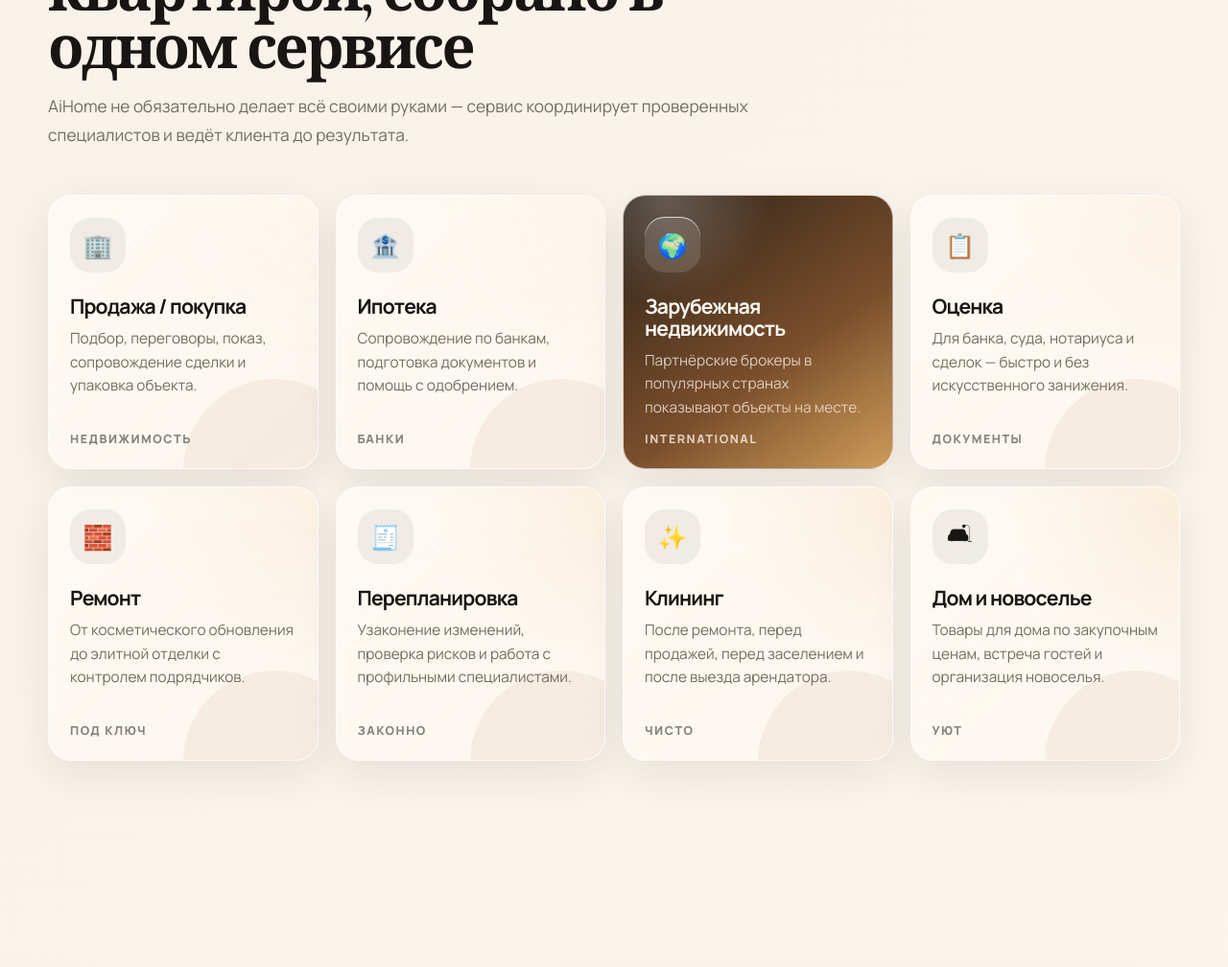
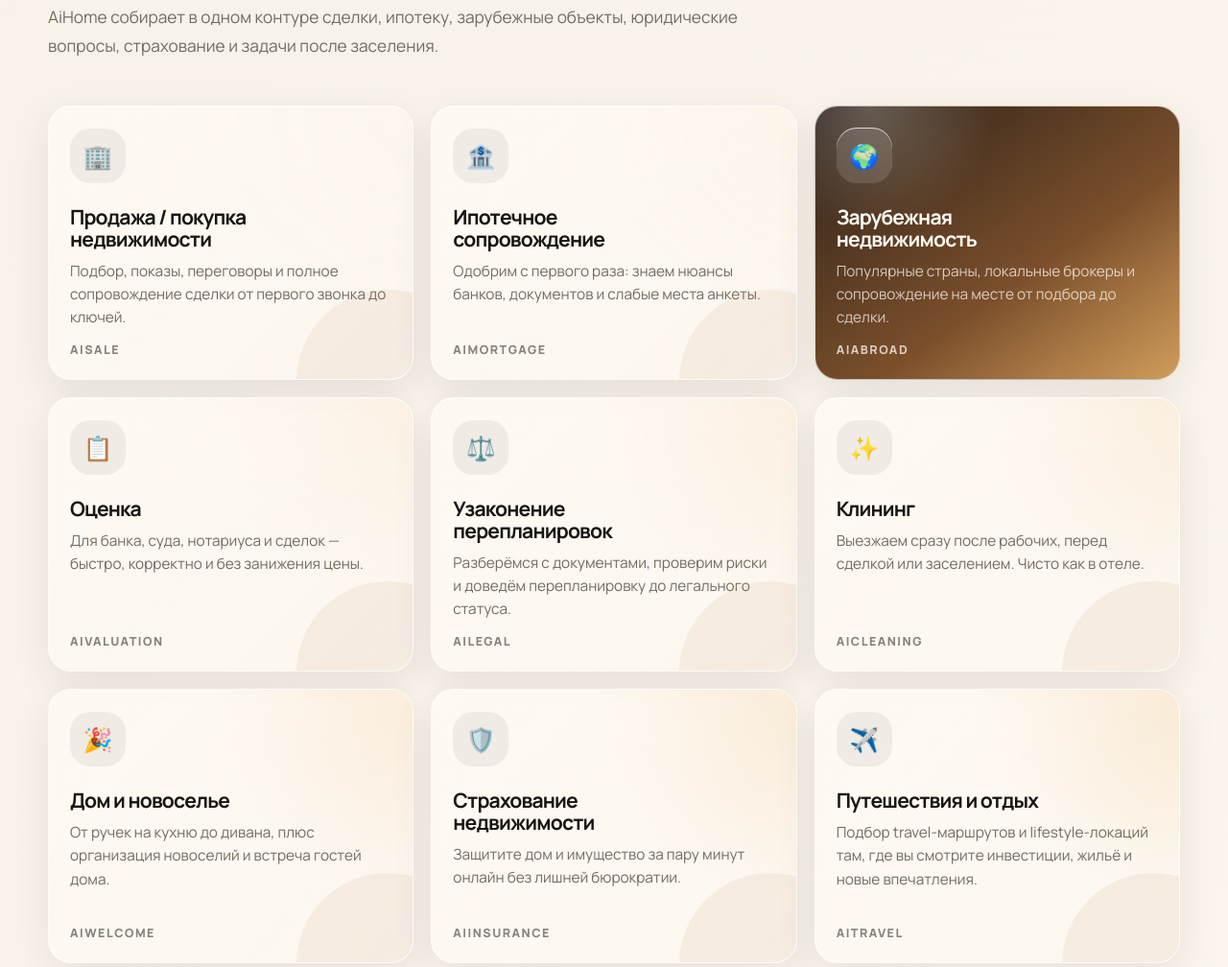
Before and after one commit to rsaltn/temp, a plain HTML site: page index.html in a window 1280 px wide. Shown: the part 1536-2544 px from the top of the page at 96% size. Drawn offline with nearby package versions, Linux system fonts and the light colour scheme.

Commit message:
Update AiHome site for 9 service directions

```diff
--- a/index.html
+++ b/index.html
@@ -3,7 +3,7 @@
 <head>
   <meta charset="UTF-8" />
   <meta name="viewport" content="width=device-width, initial-scale=1.0" />
-  <meta name="description" content="AiHome — один контакт для покупки, продажи, ипотеки, ремонта, оценки, перепланировки, клининга, товаров для дома и новоселья." />
+  <meta name="description" content="AiHome — один контакт для продажи, ипотеки, зарубежной недвижимости, оценки, юридического сопровождения, клининга, новоселья, страхования и отдыха." />
   <title>AiHome Group — весь квартирный вопрос через один контакт</title>
   <link rel="stylesheet" href="styles.css" />
 </head>
@@ -49,11 +49,11 @@
           <div class="hero-logo-chip" aria-label="AiHome Group Aigerim Ruslan">
             <img src="assets/aihome-logo-wide.png" alt="AiHome Group Aigerim Ruslan" />
           </div>
-          <h1>Хватит искать 10 разных компаний.</h1>
+          <h1>Хватит искать 9 разных специалистов.</h1>
           <p class="hero-lead">
             Один контакт — и весь ваш квартирный вопрос решает <strong>AiHome</strong>:
-            покупка, продажа, ипотека, оценка, ремонт, перепланировка, клининг,
-            товары для дома и организация новоселья.
+            продажа, ипотека, зарубежная недвижимость, оценка, юридическое сопровождение,
+            клининг, новоселье, страхование и отдых.
           </p>
           <div class="hero-actions">
             <a class="btn btn-primary magnetic" href="#contacts">Оставить заявку</a>
@@ -61,7 +61,7 @@
           </div>
           <div class="trust-strip" aria-label="Ключевые преимущества">
             <span>1 координатор</span>
-            <span>8 направлений</span>
+            <span>9 направлений</span>
             <span>Партнёры в РК и за рубежом</span>
           </div>
         </div>
@@ -81,10 +81,10 @@
                 </div>
               </div>
               <div class="task-card">
-                <span class="task-icon">🛠</span>
+                <span class="task-icon">🛡</span>
                 <div>
-                  <strong>Ремонт и клининг</strong>
-                  <small>Подрядчики под контролем</small>
+                  <strong>Страхование и клининг</strong>
+                  <small>Защита объекта + подготовка к заселению</small>
                 </div>
               </div>
               <div class="task-card">
@@ -121,7 +121,7 @@
           </div>
 
           <div class="orbit-badge badge-1">Ипотека</div>
-          <div class="orbit-badge badge-2">Ремонт</div>
+          <div class="orbit-badge badge-2">Страхование</div>
           <div class="orbit-badge badge-3">Клининг</div>
         </div>
       </div>
@@ -130,59 +130,65 @@
     <section class="services section-pad" id="services">
       <div class="container">
         <div class="section-head reveal">
-          <span class="section-kicker">8 направлений</span>
+          <span class="section-kicker">9 направлений</span>
           <h2>Всё, что связано с квартирой, собрано в одном сервисе</h2>
-          <p>AiHome не обязательно делает всё своими руками — сервис координирует проверенных специалистов и ведёт клиента до результата.</p>
+          <p>AiHome собирает в одном контуре сделки, ипотеку, зарубежные объекты, юридические вопросы, страхование и задачи после заселения.</p>
         </div>
 
         <div class="service-grid">
           <article class="service-card reveal tilt" style="--i: 1">
             <div class="icon-shell">🏢</div>
-            <h3>Продажа / покупка</h3>
-            <p>Подбор, переговоры, показ, сопровождение сделки и упаковка объекта.</p>
-            <span>Недвижимость</span>
+            <h3>Продажа / покупка недвижимости</h3>
+            <p>Подбор, показы, переговоры и полное сопровождение сделки от первого звонка до ключей.</p>
+            <span>AiSale</span>
           </article>
           <article class="service-card reveal tilt" style="--i: 2">
             <div class="icon-shell">🏦</div>
-            <h3>Ипотека</h3>
-            <p>Сопровождение по банкам, подготовка документов и помощь с одобрением.</p>
-            <span>Банки</span>
+            <h3>Ипотечное сопровождение</h3>
+            <p>Одобрим с первого раза: знаем нюансы банков, документов и слабые места анкеты.</p>
+            <span>AiMortgage</span>
           </article>
           <article class="service-card reveal tilt featured" style="--i: 3">
             <div class="icon-shell">🌍</div>
             <h3>Зарубежная недвижимость</h3>
-            <p>Партнёрские брокеры в популярных странах показывают объекты на месте.</p>
-            <span>International</span>
+            <p>Популярные страны, локальные брокеры и сопровождение на месте от подбора до сделки.</p>
+            <span>AiAbroad</span>
           </article>
           <article class="service-card reveal tilt" style="--i: 4">
             <div class="icon-shell">📋</div>
             <h3>Оценка</h3>
-            <p>Для банка, суда, нотариуса и сделок — быстро и без искусственного занижения.</p>
-            <span>Документы</span>
+            <p>Для банка, суда, нотариуса и сделок — быстро, корректно и без занижения цены.</p>
+            <span>AiValuation</span>
           </article>
           <article class="service-card reveal tilt" style="--i: 5">
-            <div class="icon-shell">🧱</div>
-            <h3>Ремонт</h3>
-            <p>От косметического обновления до элитной отделки с контролем подрядчиков.</p>
-            <span>Под ключ</span>
+            <div class="icon-shell">⚖️</div>
+            <h3>Узаконение перепланировок</h3>
+            <p>Разберёмся с документами, проверим риски и доведём перепланировку до легального статуса.</p>
+            <span>AiLegal</span>
           </article>
           <article class="service-card reveal tilt" style="--i: 6">
-            <div class="icon-shell">🧾</div>
-            <h3>Перепланировка</h3>
-            <p>Узаконение изменений, проверка рисков и работа с профильными специалистами.</p>
-            <span>Законно</span>
+            <div class="icon-shell">✨</div>
+            <h3>Клининг</h3>
+            <p>Выезжаем сразу после рабочих, перед сделкой или заселением. Чисто как в отеле.</p>
+            <span>AiCleaning</span>
           </article>
           <article class="service-card reveal tilt" style="--i: 7">
-            <div class="icon-shell">✨</div>
-            <h3>Клининг</h3>
-            <p>После ремонта, перед продажей, перед заселением и после выезда арендатора.</p>
-            <span>Чисто</span>
+            <div class="icon-shell">🎉</div>
+            <h3>Дом и новоселье</h3>
+            <p>От ручек на кухню до дивана, плюс организация новоселий и встреча гостей дома.</p>
+            <span>AiWelcome</span>
           </article>
           <article class="service-card reveal tilt" style="--i: 8">
-            <div class="icon-shell">🛋</div>
-            <h3>Дом и новоселье</h3>
-            <p>Товары для дома по закупочным ценам, встреча гостей и организация новоселья.</p>
-            <span>Уют</span>
+            <div class="icon-shell">🛡️</div>
+            <h3>Страхование недвижимости</h3>
+            <p>Защитите дом и имущество за пару минут онлайн без лишней бюрократии.</p>
+            <span>AiInsurance</span>
+          </article>
+          <article class="service-card reveal tilt" style="--i: 9">
+            <div class="icon-shell">✈️</div>
+            <h3>Путешествия и отдых</h3>
+            <p>Подбор travel-маршрутов и lifestyle-локаций там, где вы смотрите инвестиции, жильё и новые впечатления.</p>
+            <span>AiTravel</span>
           </article>
         </div>
       </div>
@@ -203,7 +209,7 @@
         <div class="timeline reveal delay-1">
           <div class="timeline-item active">
             <span>01</span>
-            <div><h3>Заявка</h3><p>Клиент описывает задачу: покупка, ремонт, ипотека, перепланировка или всё сразу.</p></div>
+            <div><h3>Заявка</h3><p>Клиент описывает задачу: покупка, ипотека, зарубежка, страхование или всё сразу.</p></div>
           </div>
           <div class="timeline-item">
             <span>02</span>
@@ -211,7 +217,7 @@
           </div>
           <div class="timeline-item">
             <span>03</span>
-            <div><h3>Подбор специалиста</h3><p>Подключается риелтор, брокер, оценщик, юрист, ремонтная команда или клининг.</p></div>
+            <div><h3>Подбор специалиста</h3><p>Подключается риелтор, брокер, оценщик, юрист, страховой партнёр, клининг или lifestyle-направление.</p></div>
           </div>
           <div class="timeline-item">
             <span>04</span>
@@ -219,7 +225,7 @@
           </div>
           <div class="timeline-item">
             <span>05</span>
-            <div><h3>Результат</h3><p>Сделка, одобрение, ремонт, чистая квартира или готовое новоселье.</p></div>
+            <div><h3>Результат</h3><p>Сделка, одобрение, чистая квартира, защищённый объект или готовое новоселье.</p></div>
           </div>
         </div>
       </div>
@@ -229,7 +235,7 @@
       <div class="container">
         <div class="section-head reveal">
           <span class="section-kicker">International</span>
-          <h2>Недвижимость за рубежом через партнёрских брокеров</h2>
+          <h2>Недвижимость за рубежом в популярных странах</h2>
           <p>AiHome принимает клиента здесь, а в стране покупки его сопровождает локальный брокер: показывает объекты, объясняет рынок и помогает двигаться по сделке.</p>
         </div>
 
@@ -275,7 +281,7 @@
           <h2>Премиальный сервис не потому, что дорого. А потому, что спокойно.</h2>
           <p>Сайт должен продавать ощущение контроля: у клиента есть понятная точка входа, а за кулисами работает сеть специалистов.</p>
           <div class="metric-row">
-            <div><strong>8</strong><span>сценариев</span></div>
+            <div><strong>9</strong><span>направлений</span></div>
             <div><strong>1</strong><span>контакт</span></div>
             <div><strong>0</strong><span>хаоса</span></div>
           </div>
@@ -285,7 +291,7 @@
           <article class="advantage-card reveal delay-1">
             <span>01</span>
             <h3>Один координатор</h3>
-            <p>Клиент не переключается между риелтором, банком, оценщиком, ремонтниками и клинингом.</p>
+            <p>Клиент не переключается между риелтором, банком, оценщиком, юристом, страховкой и клинингом.</p>
           </article>
           <article class="advantage-card reveal delay-2">
             <span>02</span>
@@ -308,13 +314,13 @@
             <span>Собственникам</span>
             <span>Покупателям</span>
             <span>Инвесторам</span>
-            <span>Тем, кто делает ремонт</span>
+            <span>Тем, кто страхует имущество</span>
             <span>Переезжающим</span>
             <span>Покупателям за рубежом</span>
             <span>Собственникам</span>
             <span>Покупателям</span>
             <span>Инвесторам</span>
-            <span>Тем, кто делает ремонт</span>
+            <span>Тем, кто готовит новоселье</span>
             <span>Переезжающим</span>
             <span>Покупателям за рубежом</span>
           </div>
--- a/styles.css
+++ b/styles.css
@@ -686,7 +686,7 @@ svg {
 
 .service-grid {
   display: grid;
-  grid-template-columns: repeat(4, minmax(0, 1fr));
+  grid-template-columns: repeat(3, minmax(0, 1fr));
   gap: 18px;
 }
 
```
